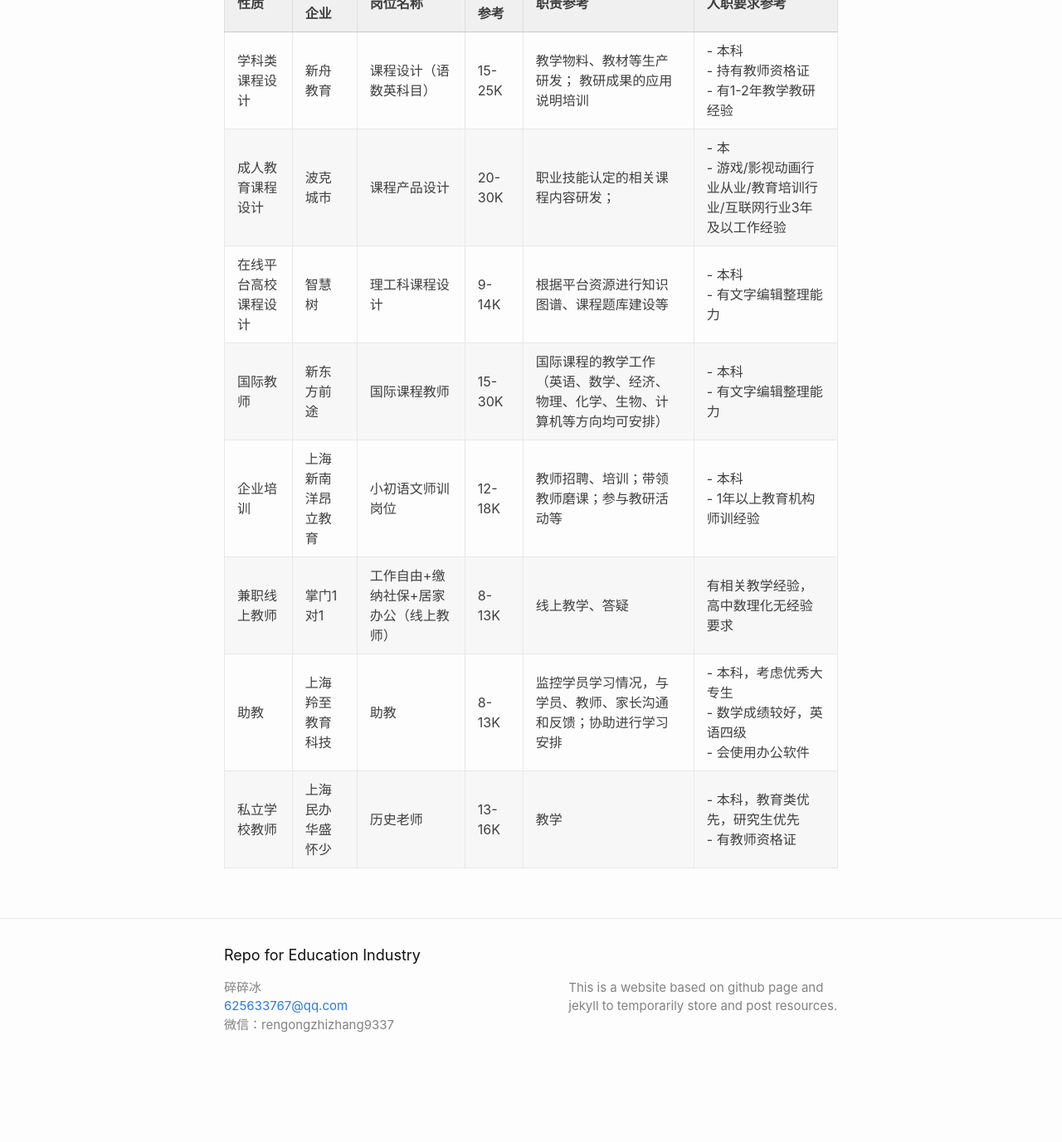
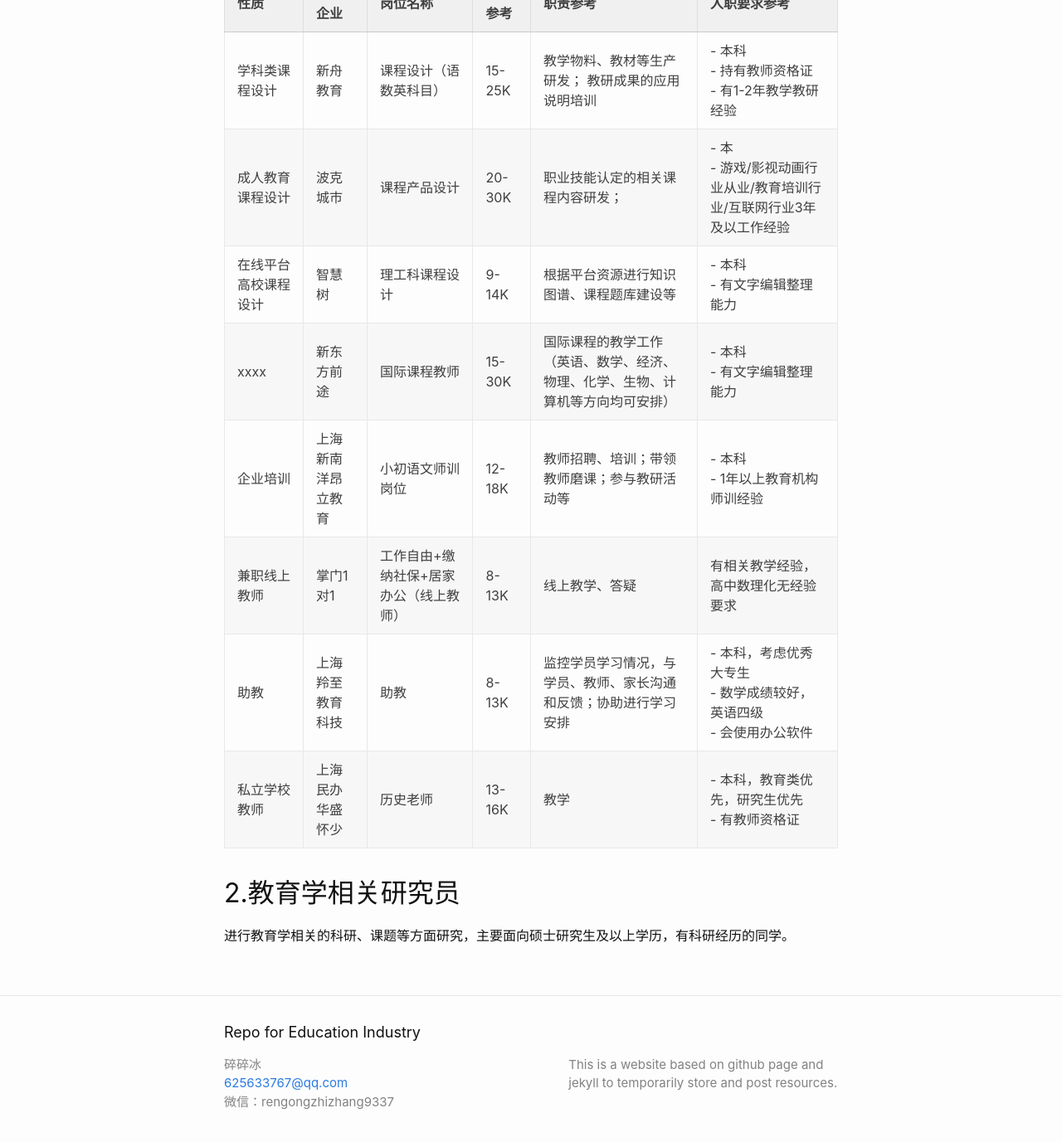
Before and after one commit to broken-ice-ice/Repo-for-Education-Industry, a Jekyll site: the page built from _posts/educationalIndustryCareerGuide/2025-05-01-GetAJobInEduIndustry_3.md, in a window 1280 px wide and 1400 px high, scrolled down 2630 px. Shown: the top 1377 px of the window at 83% size. Built offline with Jekyll 4.4.1, drawn with Linux system fonts in a browser that asks for light colours; our own code applies the rules of GitHub Pages for plain Markdown files; before the commit the page ends 3937 px from its top, so only the background shows below that.

Commit message:
Update 2025-05-01-GetAJobInEduIndustry_3.md

```diff
--- a/_posts/educationalIndustryCareerGuide/2025-05-01-GetAJobInEduIndustry_3.md
+++ b/_posts/educationalIndustryCareerGuide/2025-05-01-GetAJobInEduIndustry_3.md
@@ -65,8 +65,13 @@ categories: 教育行业就业科普
 |学科类课程设计 | 新舟教育     | 课程设计（语数英科目）     | 15-25K   | 教学物料、教材等生产研发； 教研成果的应用说明培训                             | - 本科<br>- 持有教师资格证<br>- 有1-2年教学教研经验 |
 |成人教育课程设计 | 波克城市           | 课程产品设计 | 20-30K   | 职业技能认定的相关课程内容研发；                                          | - 本<br>- 游戏/影视动画行业从业/教育培训行业/互联网行业3年及以工作经验|
 |在线平台高校课程设计|智慧树         |理工科课程设计       |9-14K|根据平台资源进行知识图谱、课程题库建设等                                                     | - 本科<br> - 有文字编辑整理能力|
-|国际教师      |新东方前途          |国际课程教师         |15-30K     |国际课程的教学工作（英语、数学、经济、物理、化学、生物、计算机等方向均可安排）    |- 本科<br> - 有文字编辑整理能力|
+|xxxx     |新东方前途          |国际课程教师         |15-30K     |国际课程的教学工作（英语、数学、经济、物理、化学、生物、计算机等方向均可安排）    |- 本科<br> - 有文字编辑整理能力|
 |企业培训      |  上海新南洋昂立教育| 小初语文师训岗位     | 12-18K    |教师招聘、培训；带领教师磨课；参与教研活动等                                  |- 本科<br> - 1年以上教育机构师训经验|
 |兼职线上教师| 掌门1对1            |工作自由+缴纳社保+居家办公（线上教师）    |8-13K   | 线上教学、答疑                                              |有相关教学经验，高中数理化无经验要求|
 |助教        |上海羚至教育科技| 助教                    |8-13K       |监控学员学习情况，与学员、教师、家长沟通和反馈；协助进行学习安排                 |- 本科，考虑优秀大专生<br> - 数学成绩较好，英语四级<br> - 会使用办公软件|
 |私立学校教师|上海民办华盛怀少 |历史老师                |13-16K       |教学                                                                        |- 本科，教育类优先，研究生优先<br> - 有教师资格证|
+
+
+## 2.教育学相关研究员
+
+进行教育学相关的科研、课题等方面研究，主要面向硕士研究生及以上学历，有科研经历的同学。
```
